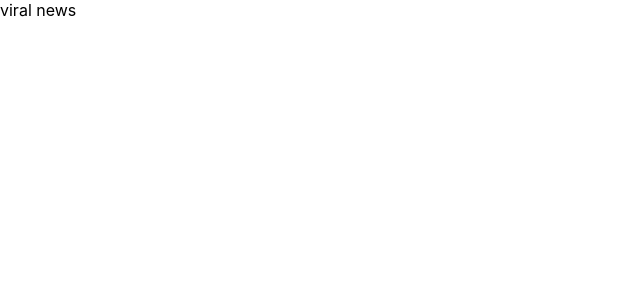
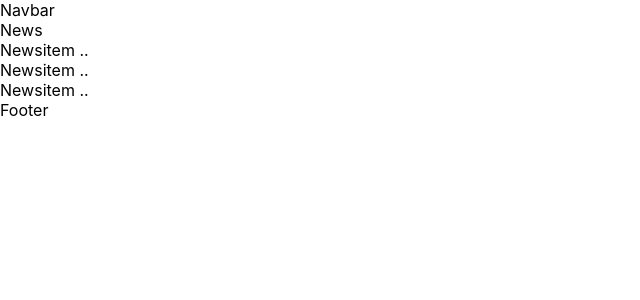
Before and after one commit to tufikhasan/latest-news, a React (Create React App) app: page / in a window 1280 px wide. Shown: the top 300 px of the page, without its empty margins (0-640 px from the left). Built offline with nearby package versions, Linux system fonts and the light colour scheme.

Commit message:
News web structure completed

```diff
--- a/package.json
+++ b/package.json
@@ -6,6 +6,7 @@
     "@testing-library/jest-dom": "^5.16.3",
     "@testing-library/react": "^12.1.4",
     "@testing-library/user-event": "^13.5.0",
+    "node-sass": "^7.0.1",
     "react": "^17.0.2",
     "react-dom": "^17.0.2",
     "react-scripts": "5.0.0",
--- a/src/App.js
+++ b/src/App.js
@@ -1,11 +1,17 @@
-import './App.css';
+import React, { Component } from "react";
+import "./App.scss";
+import { Footer, Navbar, News } from "./components";
 
-function App() {
-  return (
-    <div className="App">
-      viral news
-    </div>
-  );
+export class App extends Component {
+  render() {
+    return (
+      <>
+        <Navbar />
+        <News />
+        <Footer />
+      </>
+    );
+  }
 }
 
 export default App;
--- /dev/null
+++ b/src/components/Footer/Footer.jsx
@@ -0,0 +1,12 @@
+import React, { Component } from 'react'
+import './Footer.scss';
+
+export class Footer extends Component {
+  render() {
+    return (
+      <div>Footer</div>
+    )
+  }
+}
+
+export default Footer
--- /dev/null
+++ b/src/components/Navbar/Navbar.jsx
@@ -0,0 +1,11 @@
+import React, { Component } from 'react'
+import './Navbar.scss';
+
+export default class Navbar extends Component {
+
+  render() {
+    return (
+      <div>Navbar</div>
+    )
+  }
+}
--- /dev/null
+++ b/src/components/News/News.jsx
@@ -0,0 +1,17 @@
+import React, { Component } from 'react'
+import './News.scss';
+import Newsitem from '../Newsitem/Newsitem'
+
+export default class News extends Component {
+
+  render() {
+    return (
+      <>
+        News
+        <Newsitem />
+        <Newsitem />
+        <Newsitem />
+      </>
+    )
+  }
+}
--- /dev/null
+++ b/src/components/Newsitem/Newsitem.jsx
@@ -0,0 +1,11 @@
+import React, { Component } from 'react'
+import './Newsitem.scss';
+
+export default class Newsitem extends Component {
+
+  render() {
+    return (
+      <div>Newsitem ..</div>
+    )
+  }
+}
--- /dev/null
+++ b/src/components/index.js
@@ -0,0 +1,3 @@
+export { default as Navbar } from "./Navbar/Navbar";
+export { default as News } from "./News/News";
+export { default as Footer } from "./Footer/Footer";
```
Also changed, not shown: src/App.scss (added), src/components/Footer/Footer.scss (added), src/components/Navbar/Navbar.scss (added), src/components/News/News.scss (added), src/components/Newsitem/Newsitem.scss (added), 1 other file (tests, documents, lock files or other folders).
